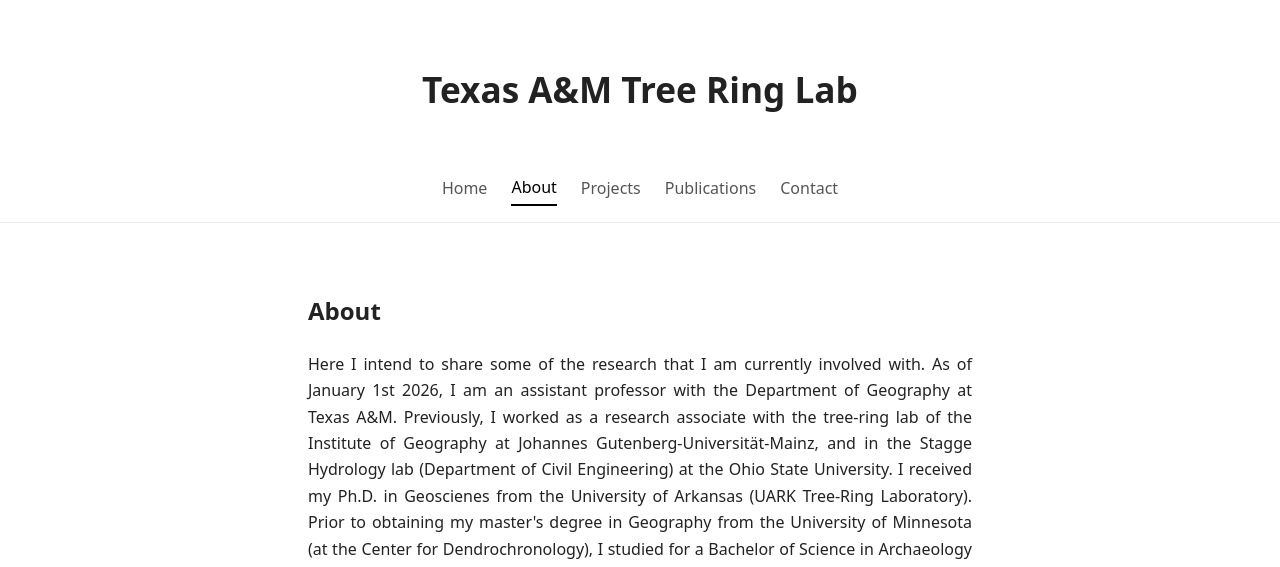
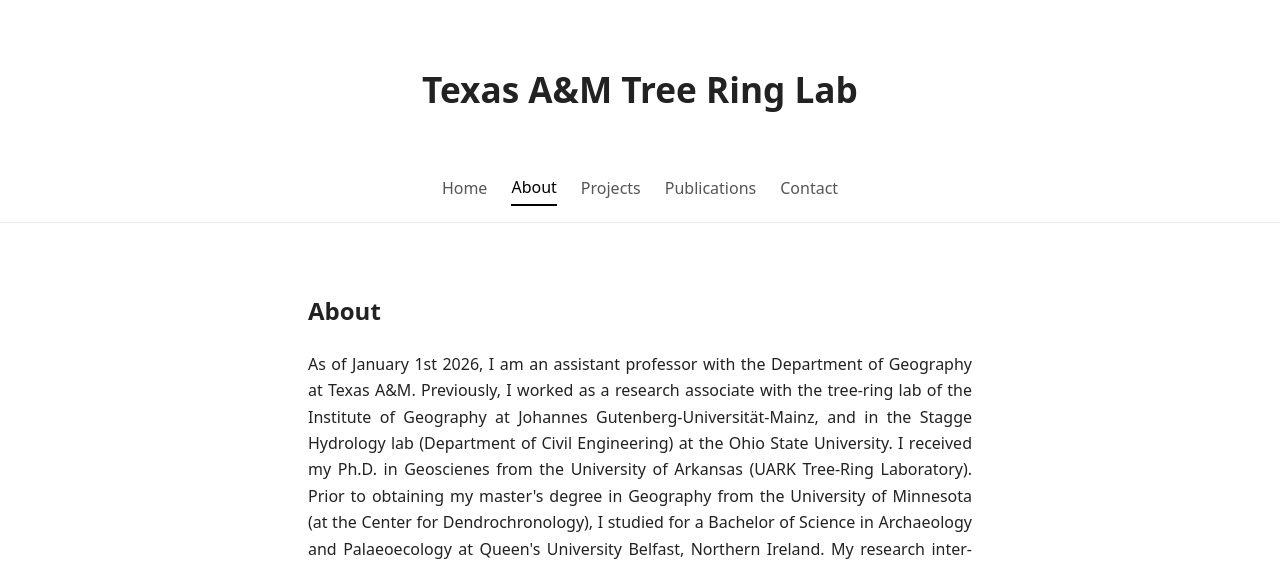
Before and after one commit to mcatorbenson/mcatorbenson.github.io, a Jekyll site: the page built from about/index.md, in a window 1280 px wide. Shown: the top 567 px of the page. Built offline with Jekyll 4.4.1, drawn with Linux system fonts in a browser that asks for light colours; some of the changed text lies outside the part shown.

Commit message:
Update index.md

```diff
--- a/about/index.md
+++ b/about/index.md
@@ -3,7 +3,7 @@
 title: About
 ---
   <h2>About</h2>
-  <p>Here I intend to share some of the research that I am currently involved with. As of January 1st 2026, I am an assistant professor with the Department of Geography at Texas A&M. Previously, I worked as a research associate with the tree-ring lab of the Institute of Geography at Johannes Gutenberg-Universität-Mainz, and in the Stagge Hydrology lab (Department of Civil Engineering) at the Ohio State University. I received my Ph.D. in Geoscienes from the University of Arkansas (UARK Tree-Ring Laboratory). Prior to obtaining my master's degree in Geography from the University of Minnesota (at the Center for Dendrochronology), I studied for a Bachelor of Science in Archaeology and Palaeoecology at Queen's University Belfast, Northern Ireland. My research interests mainly revolve around tree growth and past and current climate variability.
+  <p>As of January 1st 2026, I am an assistant professor with the Department of Geography at Texas A&M. Previously, I worked as a research associate with the tree-ring lab of the Institute of Geography at Johannes Gutenberg-Universität-Mainz, and in the Stagge Hydrology lab (Department of Civil Engineering) at the Ohio State University. I received my Ph.D. in Geoscienes from the University of Arkansas (UARK Tree-Ring Laboratory). Prior to obtaining my master's degree in Geography from the University of Minnesota (at the Center for Dendrochronology), I studied for a Bachelor of Science in Archaeology and Palaeoecology at Queen's University Belfast, Northern Ireland. My research interests mainly revolve around tree growth and past and current climate variability.
   </p>
  <br>
     ![Alt text](/assets/images/SDC11860.JPG)
```
